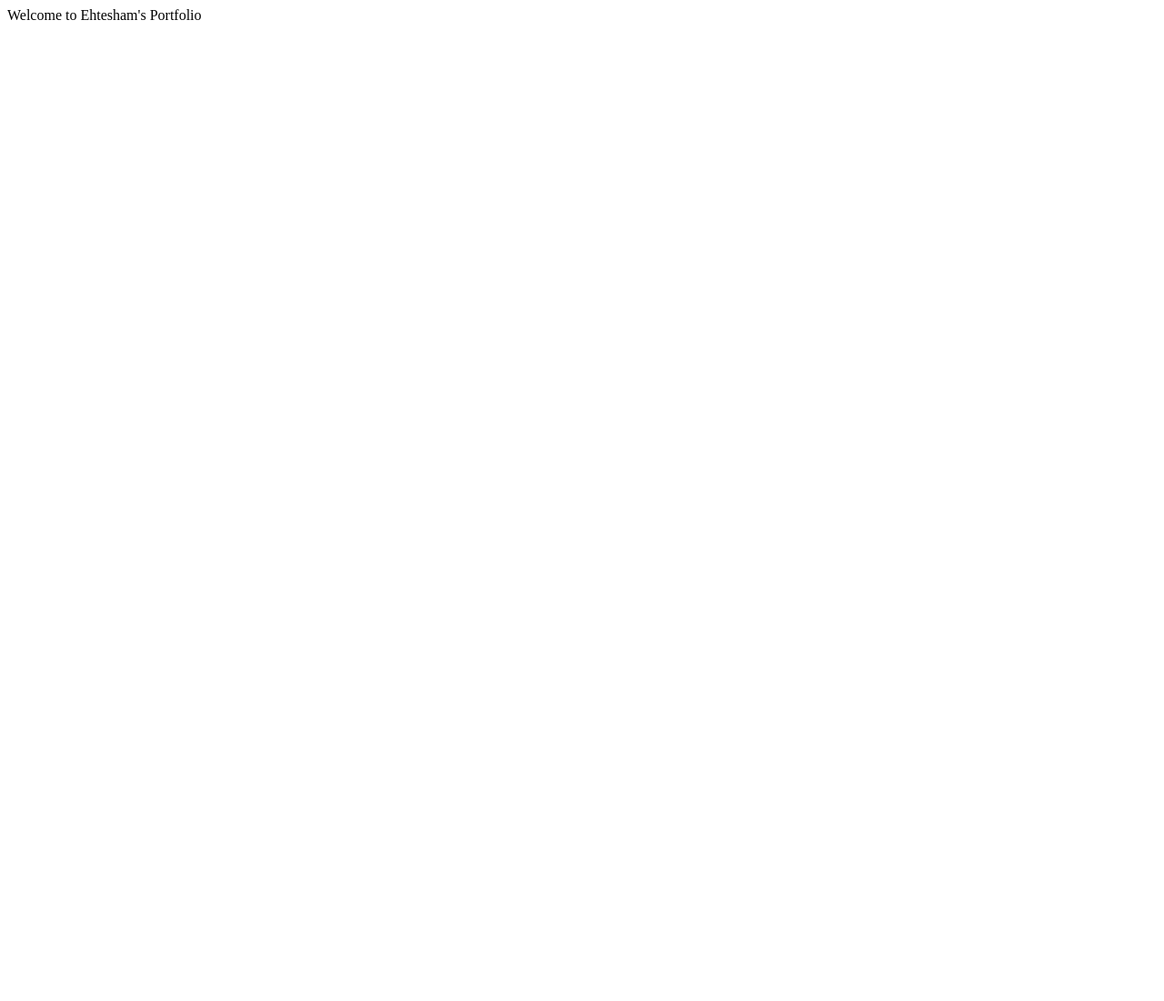
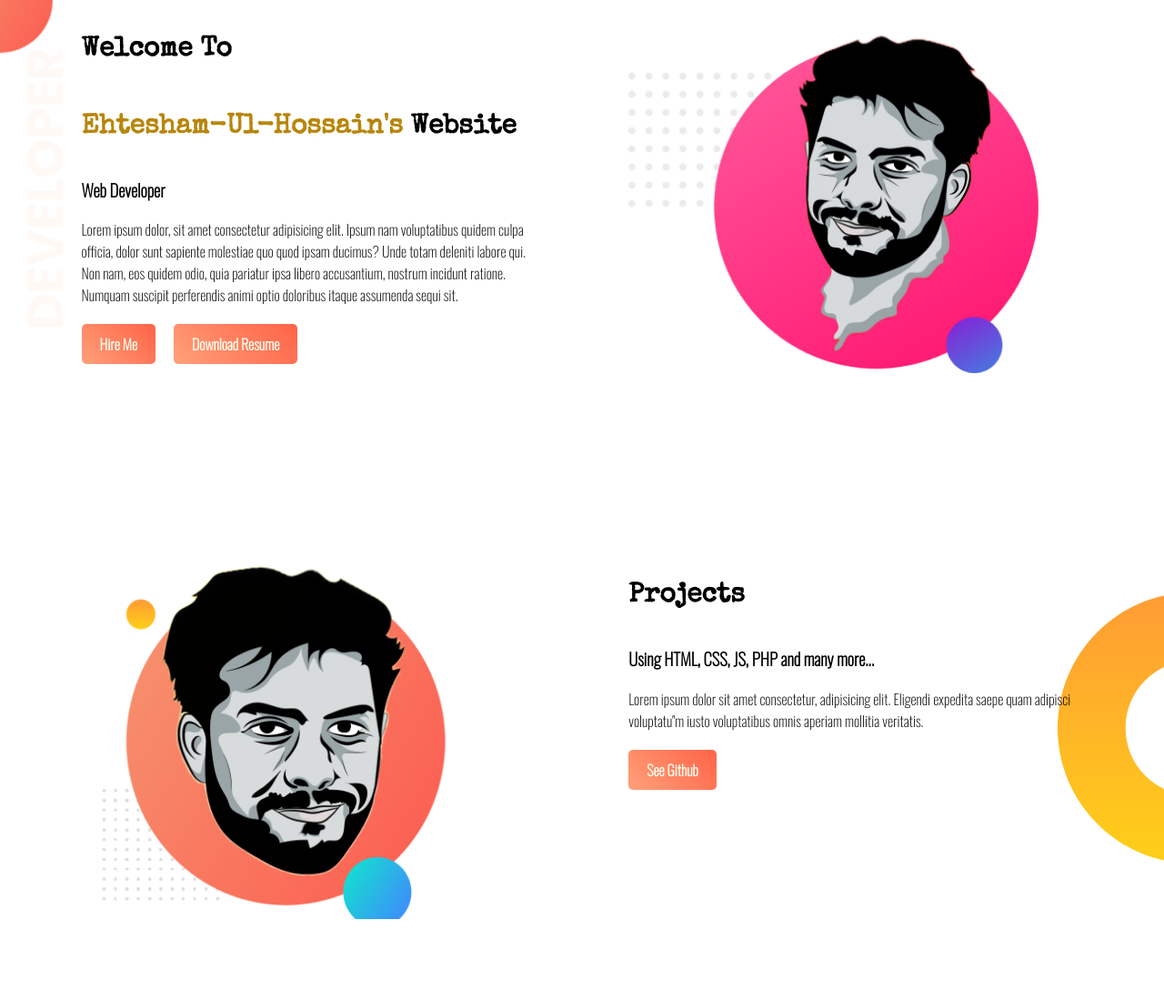
Before and after one commit to Ehtesham1558/personal-website, a plain HTML site: page index.html in a window 1280 px wide. Shown: the whole page at 91% size. Before the commit the page ends 800 px from the top, so only its background shows below. Drawn offline with nearby package versions, Linux system fonts and the light colour scheme.

Commit message:
upto 2nd part

```diff
--- a/index.html
+++ b/index.html
@@ -5,8 +5,45 @@
     <meta http-equiv="X-UA-Compatible" content="IE=edge">
     <meta name="viewport" content="width=device-width, initial-scale=1.0">
     <title>Ehtesham</title>
+
+    <link rel="preconnect" href="https://fonts.googleapis.com">
+    <link rel="preconnect" href="https://fonts.gstatic.com" crossorigin>
+    <link href="https://fonts.googleapis.com/css2?family=Special+Elite&display=swap" rel="stylesheet">
+    <link href="https://fonts.googleapis.com/css2?family=Oswald:wght@200&family=Special+Elite&display=swap" rel="stylesheet">
+    <link rel="stylesheet" href="style.css">
 </head>
 <body>
-    Welcome to Ehtesham's Portfolio
+    <section class="top-banner">
+        <div class="half-width">
+            <h1>Welcome To</h1>
+            <h1><span class="name-highlight">Ehtesham-Ul-Hossain's </span>Website</h1>
+            <h3>Web Developer</h3>
+            <p>Lorem ipsum dolor, sit amet consectetur adipisicing elit. Ipsum nam voluptatibus quidem culpa officia, dolor sunt sapiente molestiae quo quod ipsam ducimus? Unde totam deleniti labore qui. Non nam, eos quidem odio, quia pariatur ipsa libero accusantium, nostrum incidunt ratione. Numquam suscipit perferendis animi optio doloribus itaque assumenda sequi sit.</p>
+            <a class="link-button" target="_blank" href="https://www.linkedin.com/in/ehtesham-ul-hossain/">Hire Me</a><span><a class="link-button" target="_blank" href="https://www.linkedin.com/in/ehtesham-ul-hossain/">Download Resume</a></span>
+        </div>
+        <div class="half-width">
+            <img src="images/profile1.png" alt="profile photo 1">
+        </div>
+
+    </section>
+
+    <section class="middle-banner">
+        <div class="half-width">
+            <img src="images/profile2.png" alt="profile photo 1">
+        </div>
+
+        <div class="half-width">
+            <h1>Projects</h1>
+            <h3>Using HTML, CSS, JS, PHP and many more...</h3>
+            <p>Lorem ipsum dolor sit amet consectetur, adipisicing elit. Eligendi expedita saepe quam adipisci voluptatu"m iusto voluptatibus omnis aperiam mollitia veritatis.</p>
+            <a class="link-button" target="_blank" href="https://github.com/Ehtesham1558">See Github</a>
+        </div>
+
+    </section>
+
+
+
+
+
 </body>
 </html>
--- /dev/null
+++ b/style.css
@@ -0,0 +1,54 @@
+body{
+    margin: 0;
+    font-family: 'Oswald', sans-serif;
+}
+
+h1{
+    font-family: 'Special Elite', cursive;
+    font-size: 30px;
+    padding: 15px 0px;
+}
+
+section{
+    height: 500px;
+}
+.name-highlight{
+    color: darkgoldenrod;
+}
+
+.top-banner{
+    background-image: url("images/top-banner.png");
+    background-repeat: no-repeat;
+}
+
+.half-width{
+    width: 40%;
+    float: left;
+    margin-left: 5%;
+    padding-left: 2%;
+}
+
+.half-width img{
+    width: 100%;
+}
+
+.half-width p{
+    margin-bottom: 30px;
+}
+
+.link-button{
+    text-decoration: none;
+    background-image: linear-gradient(45deg ,lightSalmon,tomato);
+    margin-right: 20px;
+    padding: 10px 20px;
+    border-radius: 5px;
+    color: ivory;
+    font-weight: 700;
+}
+
+.middle-banner{
+    padding-top: 100px;
+    background-image: url("images/dream-bg.png");
+    background-repeat: no-repeat;
+    background-position: right;
+}
```
Also changed, not shown: images/profile1.png (added), images/profile2.png (added).
